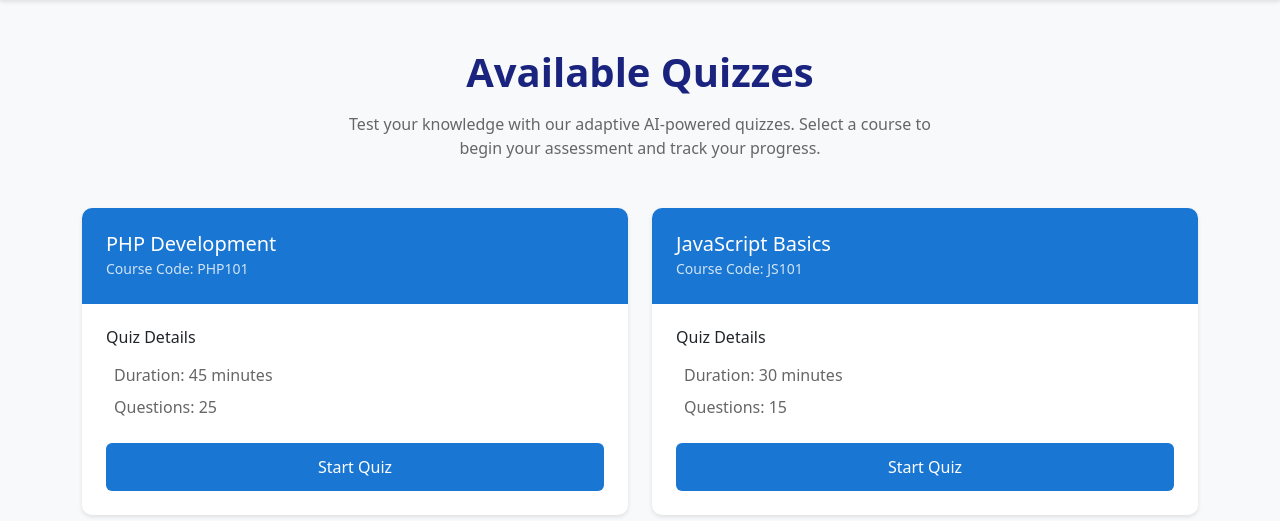
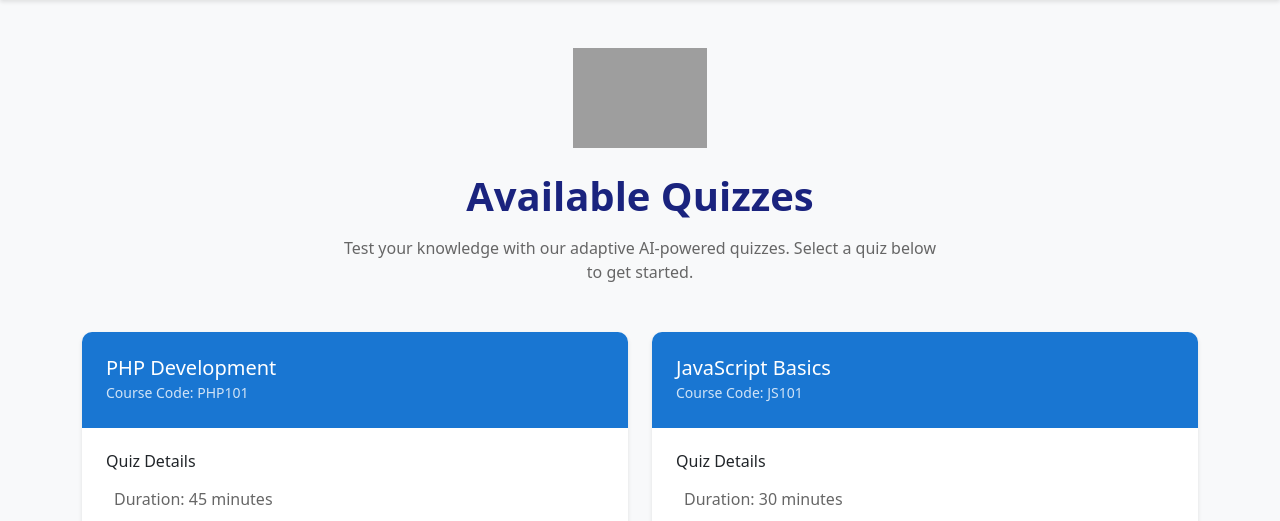
Before and after one commit to syedabdullahzaidi786/AR-Exam-System, a PHP site: page /dashboard.php in a window 1280 px wide. Shown: the part 66-587 px from the top of the page. Run offline with PHP 8.4, Linux system fonts and the light colour scheme; a user stored in the database is signed in; data comes from the database, SQL or seed files in the repository; grey boxes are pictures that could not be loaded.

Commit message:
logo added in dashboard

```diff
--- a/dashboard.php
+++ b/dashboard.php
@@ -140,10 +140,10 @@ $user = $stmt->fetch();
     </nav>
 
     <div class="container my-5">
+        <img src="logo.webp" alt="GIAIC"class="d-block mx-auto mb-4" height="100">
         <h1 class="text-center main-heading mb-3">Available Quizzes</h1>
         <p class="text-center sub-heading">
-            Test your knowledge with our adaptive AI-powered quizzes. Select a course to begin
-            your assessment and track your progress.
+            Test your knowledge with our adaptive AI-powered quizzes. Select a quiz below to get started.
         </p>
 
         <div class="row g-4">
```
